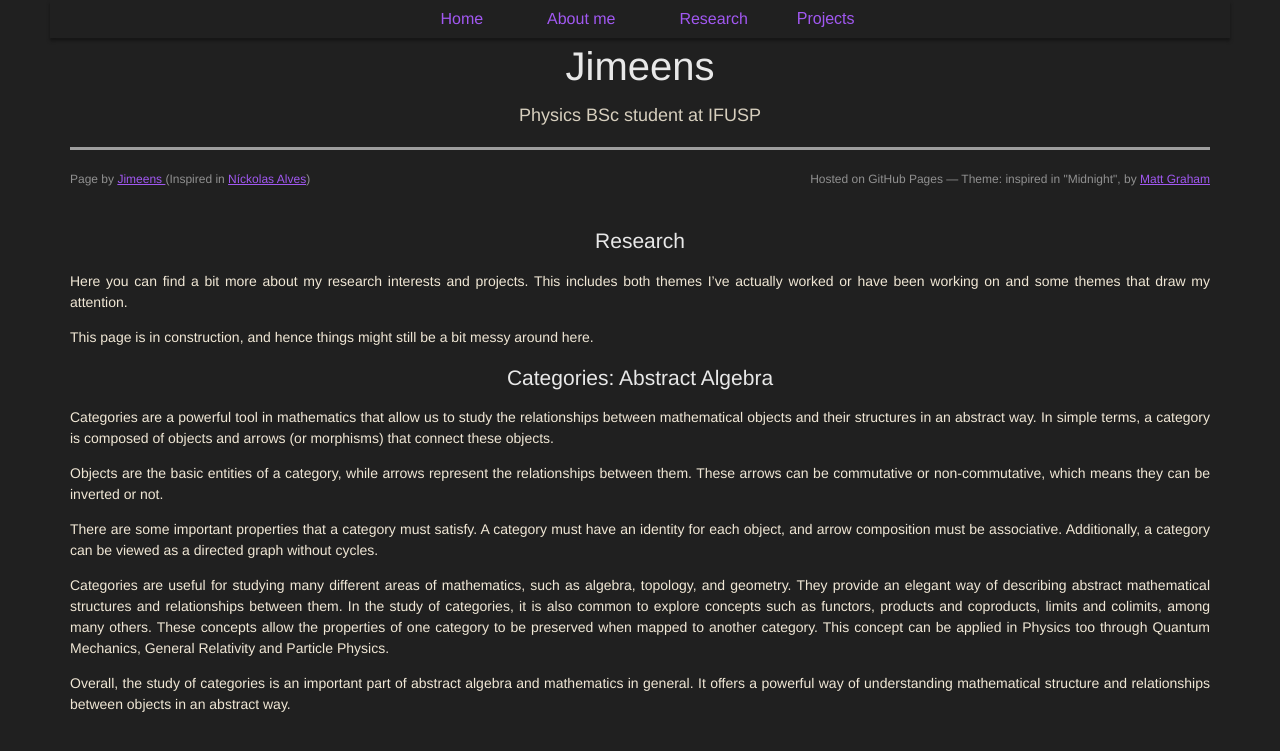
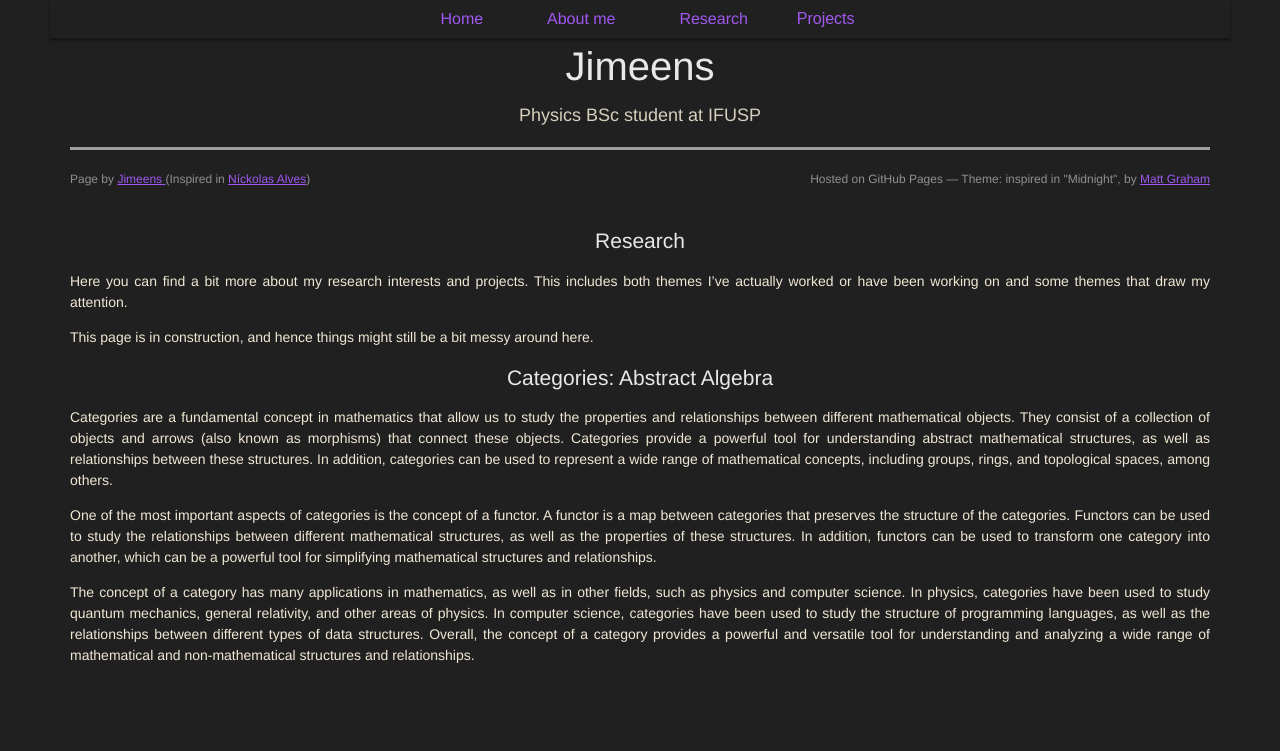
Before and after one commit to Jimeens/jimeens.github.io, a Jekyll site: the page built from research/index.md, in a window 1280 px wide. Shown: the top 751 px of the page. Built offline with Jekyll 4.4.1, drawn with Linux system fonts in a browser that asks for light colours; some web fonts are replaced; our own code applies the rules of GitHub Pages for plain Markdown files; grey boxes are pictures that could not be loaded.

Commit message:
Update index.md

```diff
--- a/research/index.md
+++ b/research/index.md
@@ -6,12 +6,8 @@ This page is in construction, and hence things might still be a bit messy around
 
 # Categories: Abstract Algebra
 
-Categories are a powerful tool in mathematics that allow us to study the relationships between mathematical objects and their structures in an abstract way. In simple terms, a category is composed of objects and arrows (or morphisms) that connect these objects.
+Categories are a fundamental concept in mathematics that allow us to study the properties and relationships between different mathematical objects. They consist of a collection of objects and arrows (also known as morphisms) that connect these objects. Categories provide a powerful tool for understanding abstract mathematical structures, as well as relationships between these structures. In addition, categories can be used to represent a wide range of mathematical concepts, including groups, rings, and topological spaces, among others.
 
-Objects are the basic entities of a category, while arrows represent the relationships between them. These arrows can be commutative or non-commutative, which means they can be inverted or not.
+One of the most important aspects of categories is the concept of a functor. A functor is a map between categories that preserves the structure of the categories. Functors can be used to study the relationships between different mathematical structures, as well as the properties of these structures. In addition, functors can be used to transform one category into another, which can be a powerful tool for simplifying mathematical structures and relationships.
 
-There are some important properties that a category must satisfy. A category must have an identity for each object, and arrow composition must be associative. Additionally, a category can be viewed as a directed graph without cycles.
-
-Categories are useful for studying many different areas of mathematics, such as algebra, topology, and geometry. They provide an elegant way of describing abstract mathematical structures and relationships between them. In the study of categories, it is also common to explore concepts such as functors, products and coproducts, limits and colimits, among many others. These concepts allow the properties of one category to be preserved when mapped to another category. This concept can be applied in Physics too through Quantum Mechanics, General Relativity and Particle Physics.
-
-Overall, the study of categories is an important part of abstract algebra and mathematics in general. It offers a powerful way of understanding mathematical structure and relationships between objects in an abstract way.
+The concept of a category has many applications in mathematics, as well as in other fields, such as physics and computer science. In physics, categories have been used to study quantum mechanics, general relativity, and other areas of physics. In computer science, categories have been used to study the structure of programming languages, as well as the relationships between different types of data structures. Overall, the concept of a category provides a powerful and versatile tool for understanding and analyzing a wide range of mathematical and non-mathematical structures and relationships.
```
